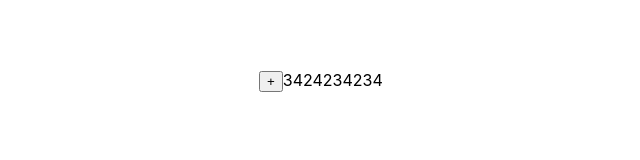
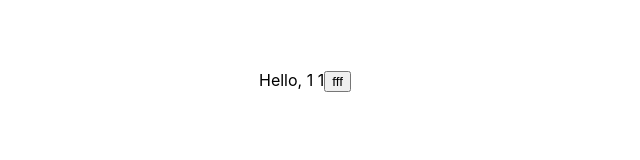
Before and after one commit to xyzimusic/react-ts, a React (Create React App) app: page / in a window 1280 px wide. Shown: the part 130-290 px from the top of the page, without its empty margins (81-721 px from the left). Built offline with nearby package versions, Linux system fonts and the light colour scheme.

Commit message:
react-21

```diff
--- a/src/App.tsx
+++ b/src/App.tsx
@@ -7,6 +7,7 @@
 import {ExampleHelpsToReactMemo, LikeUseCallback} from './components/memo/ReactMemo';
 import {HelpForReactMemo} from './components/memo/UseMemoMy';
 import {Example1} from './components/memo/ReactMemoUseState';
+import {UseEffect} from './components/UseEffect';
 
 
 function App() {
@@ -28,7 +29,7 @@
     const [value,setValue] = useState('2')
     return (
         <div className="App">
-            <Example1></Example1>
+            <UseEffect></UseEffect>
             {/*<SelfControlledAccordion titleValue={'3123123'}></SelfControlledAccordion>*/}
             {/*<Accordion onClick={onClick}*/}
             {/*           titleValue={'Menu'}*/}
--- /dev/null
+++ b/src/components/UseEffect.tsx
@@ -0,0 +1,26 @@
+import React, {useEffect, useState} from 'react';
+
+export default {
+    title: 'useEffect demo'
+}
+export const UseEffect = () => {
+    const [counter, setCounter] = useState(1)
+    const [fake, setFake] = useState(1)
+    console.log('Simple Example')
+
+    useEffect(()=>{
+        console.log('useEffect')
+        //сайд эффекты
+        //запрос на сервер
+        //работа с базой данных локальной индекс дб
+        //обращение к документу документ гетелемент бай айди
+        //документ тайтл  = "Юзер"
+    },[counter])
+
+    return (
+        <div>
+            Hello, {counter} {fake}
+            <button onClick={()=>setFake(fake + 1)}>fff</button>
+        </div>
+    );
+};
```
